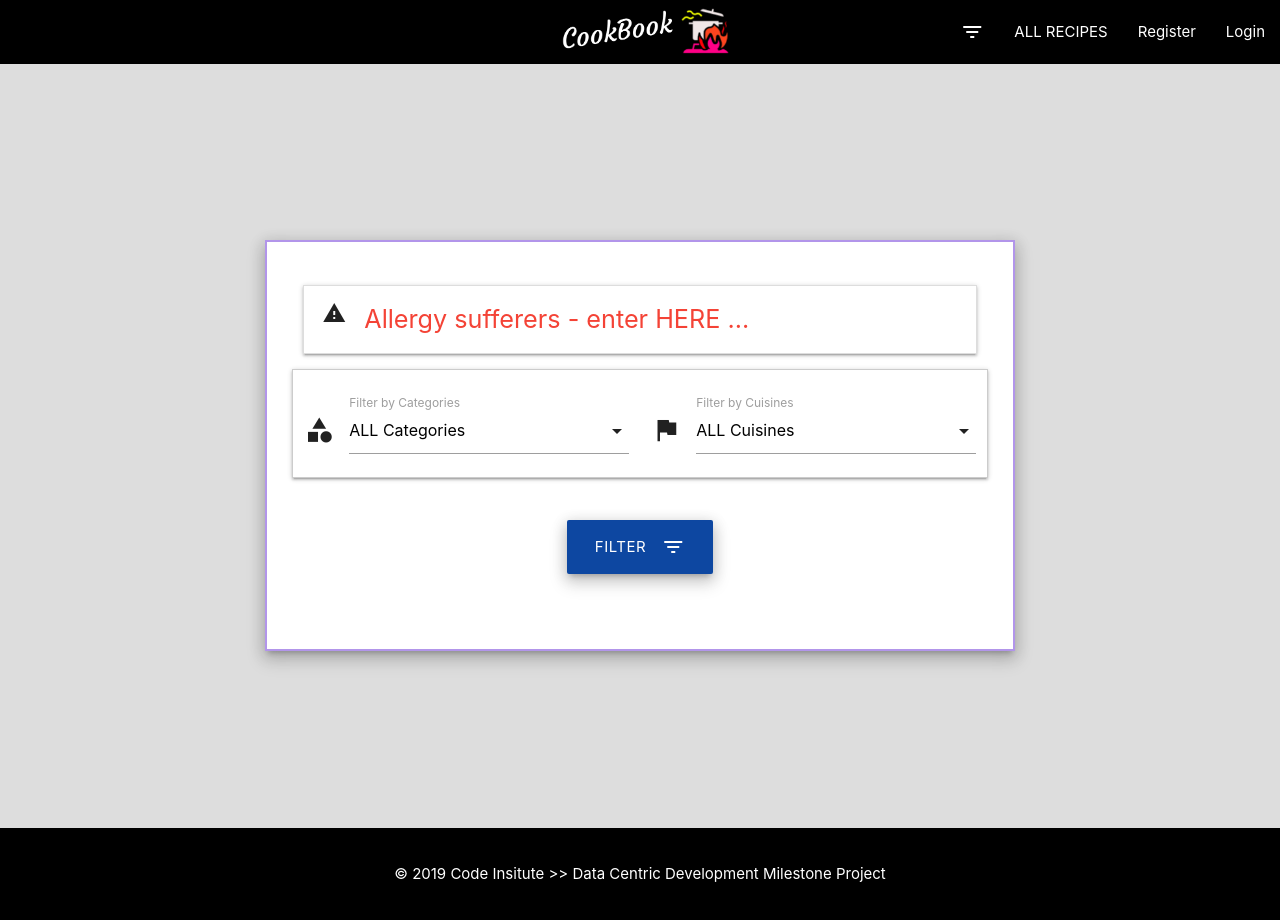
After one commit to sywekpiorko1/milestone-data-centric-dev, a Flask app: page /filterRecipes in a window 1280 px wide. The commit adds this page. Run offline with Flask 2, Linux system fonts and the light colour scheme; some libraries are stand-ins or nearby versions.

Commit message:
Rename search to filter, put allergen filter in collapsible

```diff
--- a/app.py
+++ b/app.py
@@ -25,6 +25,19 @@ recipes_collection = mongo.db.recipes_collection
 deleted_recipes_collection = mongo.db.deleted_recipes_collection
 allergens_collection = mongo.db.allergens_collection
 cuisine_collection = mongo.db.cuisine_collection
+
+
+# Lists for selects
+_categories = category_collection.find()
+category_list = [category for category in _categories]
+category_list_sorted = sorted(category_list, key=itemgetter('category_name'))
+
+_allergens = allergens_collection.find()
+allergen_list = [allergen for allergen in _allergens]
+
+_cuisines = cuisine_collection.find()
+cuisine_list = [cuisine for cuisine in _cuisines]
+cuisine_list_sorted = sorted(cuisine_list, key=itemgetter('cuisine_name'))
 
 # global variables used to share data between edit_recipe and update_recipe
 author_global = "None!"
@@ -79,20 +92,6 @@ def get_recipes():
     if p_offset > recipes_total:
         p_offset = recipes_total
 
-    # Query recipes collection and return ordered by votes descending
-    filteredRecipes = [recipe for recipe in recipes_collection.find(
-                        {
-                            '$query':
-                                {'meal': { '$regex': '.'} },
-                                '$orderby': {'views': -1}
-                            }
-                        )]
-    print("Top 5 recipes [name] order by [views] :  ")
-    for index,recipe in enumerate(filteredRecipes):
-        print(recipe['meal'], recipe['views'])
-        if index == 5:
-            break
-
     # Default sort by ID >> greater id for last added to dbase
     recipes = list(recipes_collection.find().sort('_id').limit(p_limit).skip(p_offset))
     return render_template("recipes.html",
@@ -130,9 +129,10 @@ def view_recipe(recipe_id):
         voted_up_by_viewer = False
 
     # adjust youtube link to allow to be embeded on page
-    keySentence1 = "youtu.be/"
-    keySentence2 = "watch?v="
-    leftPartOfLink = "https://www.youtube.com/embed/"
+    keySentence1 = "youtu.be/" # youtuube link from android app
+    keySentence2 = "watch?v=" # youtube link from web browser
+    leftPartOfLink = "https://www.youtube.com/embed/" # left part of velid link
+    # create rught part of link
     def substring_after(youtubeLink, delim, delim1, many):
         if delim in youtubeLink:
             after = youtubeLink.partition(delim)[2]
@@ -198,20 +198,8 @@ def remove_vote_up(recipe_id, viewer):
     return redirect(request.referrer)
 
 
-@app.route('/searchRecipes', methods=['GET', 'POST'])
-def search_recipes():
-
-    _categories = category_collection.find()
-    category_list = [category for category in _categories]
-    category_list_sorted = sorted(category_list, key=itemgetter('category_name'))
-
-    _cuisines = cuisine_collection.find()
-    cuisine_list = [cuisine for cuisine in _cuisines]
-    cuisine_list_sorted = sorted(cuisine_list, key=itemgetter('cuisine_name'))
-
-    _allergens = allergens_collection.find()
-    allergen_list = [allergen for allergen in _allergens]
-
+@app.route('/filterRecipes', methods=['GET', 'POST'])
+def filter_recipes():
 
     if request.method == 'POST':
         form = request.form.to_dict()
@@ -236,6 +224,11 @@ def search_recipes():
                 search_filter[key] = form[key]
                 filters.append(search_filter)
         # check if selectoin made - if not - display warning
+        print("Filter (category or cuisine) :", filters)
+        # [{'mealName': 'beef'}]
+        print("Filters (do not display allergens) :", exclusion)
+        # []
+
         if filters or exclusion:
             # Create 2 queries
             recipes_with_allowed_allergens = list(recipes_collection.aggregate([
@@ -265,28 +258,28 @@ def search_recipes():
                                     category=category_collection.find(),
                                     count=count,
                                     cuisine=cuisine_collection.find(),
-                                    next_url=f"/searchRecipesPaginated?limit={str(p_limit)}&offset={str(p_offset + p_limit)}",
-                                    prev_url=f"/searchRecipesPaginated?limit={str(p_limit)}&offset={str(p_offset - p_limit)}",
+                                    next_url=f"/filterRecipesPaginated?limit={str(p_limit)}&offset={str(p_offset + p_limit)}",
+                                    prev_url=f"/filterRecipesPaginated?limit={str(p_limit)}&offset={str(p_offset - p_limit)}",
                                     p_limit=p_limit,
                                     p_offset=p_offset,
                                     recipes=recipes,
                                     title="Filtered Recipes")
         else:
-            flash("Choose something before search!")
-            return render_template('search.html',
+            flash("Choose something before filter!")
+            return render_template('filter.html',
                                 allergens=allergen_list,
                                 categories=category_list_sorted,
                                 cuisines=cuisine_list_sorted,
                                 title="Search again")
 
-    return render_template('search.html',
+    return render_template('filter.html',
                            allergens=allergen_list,
                            categories=category_list_sorted,
                            cuisines=cuisine_list_sorted,
                            title="Search")
 
-@app.route('/searchRecipesPaginated')
-def search_recipes_paginated():
+@app.route('/filterRecipesPaginated')
+def filtered_recipes_paginated():
     # Pagination
     # Request the limit from link
     p_limit = int(request.args['limit'])
@@ -307,8 +300,8 @@ def search_recipes_paginated():
                         category=category_collection.find(),
                         count=count,
                         cuisine=cuisine_collection.find(),
-                        next_url=f"/searchRecipesPaginated?limit={str(p_limit)}&offset={str(p_offset + p_limit)}",
-                        prev_url=f"/searchRecipesPaginated?limit={str(p_limit)}&offset={str(p_offset - p_limit)}",
+                        next_url=f"/filterRecipesPaginated?limit={str(p_limit)}&offset={str(p_offset + p_limit)}",
+                        prev_url=f"/filterRecipesPaginated?limit={str(p_limit)}&offset={str(p_offset - p_limit)}",
                         p_limit=p_limit,
                         p_offset=p_offset,
                         recipes=recipes,
@@ -321,17 +314,6 @@ def add_recipe():
     if 'user' in session:
         user_in_db = users_collection.find_one({"username": session['user']})
         if user_in_db:
-
-            _categories = category_collection.find()
-            category_list = [category for category in _categories]
-            category_list_sorted = sorted(category_list, key=itemgetter('category_name'))
-
-            _allergens = allergens_collection.find()
-            allergen_list = [allergen for allergen in _allergens]
-
-            _cuisines = cuisine_collection.find()
-            cuisine_list = [cuisine for cuisine in _cuisines]
-            cuisine_list_sorted = sorted(cuisine_list, key=itemgetter('cuisine_name'))
 
             return render_template('add_recipe.html',
                                    allergens=allergen_list,
@@ -389,18 +371,7 @@ def edit_recipe(recipe_id):
                 global upvotes_who_global
                 upvotes_who_global = list(the_recipe['upvotes_who'])
 
-                _categories = category_collection.find()
-                category_list = [category for category in _categories]
-                category_list_sorted = sorted(category_list, key=itemgetter('category_name'))
-
                 ingredients_list_to_string = (','.join(the_recipe['ingredients']))
-
-                _allergens = allergens_collection.find()
-                allergen_list = [allergen for allergen in _allergens]
-
-                _cuisines = cuisine_collection.find()
-                cuisine_list = [cuisine for cuisine in _cuisines]
-                cuisine_list_sorted = sorted(cuisine_list, key=itemgetter('cuisine_name'))
 
                 return render_template('edit_recipe.html',
                                         allergens=allergen_list,
--- a/static/css/style.css
+++ b/static/css/style.css
@@ -117,11 +117,11 @@ main {
 }
 
 /* Pagination  */
-
+/* and */
 /* Search Template */
 
-#red-bottom {
-  border-bottom: 1px solid red;
+br.line-height-2, li.line-height-2 {
+  line-height: 2.1;
 }
 
 
--- a/templates/_navbar.html
+++ b/templates/_navbar.html
@@ -5,7 +5,7 @@
         height="auto" style="margin-top: -0.2rem"></a>
     <a href="#" data-target="mobile-demo" class="sidenav-trigger"><i class="material-icons">menu</i></a>
     <ul class="right hide-on-med-and-down">
-      <li><a href="{{ url_for('search_recipes') }}"><i class="material-icons">search</i></a></li>
+      <li><a href="{{ url_for('filter_recipes') }}"><i class="material-icons">filter_list</i></a></li>
       <li><a href="{{ url_for('get_recipes', limit=8, offset=0) }}">ALL RECIPES</a></li>
       {% if session.user %}
       <li><a href="{{ url_for('add_recipe') }}">ADD RECIPE</a></li>
@@ -29,21 +29,21 @@
 <ul class="sidenav" id="mobile-demo">
   <li><a href="{{ url_for('index') }}" class="brand-logo left"><img src="..\static\images\logo1.png" width="210"
         height="auto" style="margin-left: 2rem"></a></li>
-  <li><a href="{{ url_for('search_recipes') }}" style="margin-top: 8rem">SEARCH</a></li>
-  <li><a href="{{ url_for('get_recipes', limit=8, offset=0) }}">ALL RECIPES</a></li>
+  <li><a href="{{ url_for('filter_recipes') }}" style="margin-top: 8rem"><i class="material-icons">filter_list</i>FILTER</a></li>
+  <li><a href="{{ url_for('get_recipes', limit=8, offset=0) }}"><i class="material-icons">receipt</i>ALL RECIPES</a></li>
   {% if session.user %}
-  <li><a href="{{ url_for('add_recipe') }}">ADD RECIPE</a></li>
+  <li><a href="{{ url_for('add_recipe') }}"><i class="material-icons">control_point</i>ADD RECIPE</a></li>
   <li class="{% if 'profile' in request.path %} active {% endif %}"><a
-      href="{{url_for('profile', user=session.user)}}">Profile: {{ session.user }}</a></li>
+      href="{{url_for('profile', user=session.user)}}"><i class="material-icons">person</i>Profile: {{ session.user }}</a></li>
   <li><a href="{{url_for('logout')}}">Logout</a></li>
   {% if session.user == 'admin' %}
   <li class="{% if 'admin' in request.path and 'profile' not in request.path %} active {% endif %}"><a
       href="{{url_for('admin')}}">Admin</a></li>
   {% endif %}
   {% else %}
-  <li class="{% if 'register' in request.path %} active {% endif %}"><a href="{{url_for('register')}}">Register</a>
+  <li class="{% if 'register' in request.path %} active {% endif %}"><a href="{{url_for('register')}}"><i class="material-icons">person_add</i>Register</a>
   </li>
-  <li class="{% if 'login' in request.path %} active {% endif %}"><a href="{{url_for('login')}}">Login</a></li>
+  <li class="{% if 'login' in request.path %} active {% endif %}"><a href="{{url_for('login')}}"><i class="material-icons">person</i>Login</a></li>
   {% endif %}
 </ul>
 
--- a/templates/base.html
+++ b/templates/base.html
@@ -48,6 +48,7 @@
       $('.modal').modal();
       $('.tabs').tabs();
       $('.materialboxed').materialbox();
+      $('.collapsible').collapsible();
     });
     $(".myClicableBox").click(function () {
       window.location = $(this).find("a").attr("href");
--- /dev/null
+++ b/templates/filter.html
@@ -0,0 +1,75 @@
+{% extends "base.html" %}
+
+{% block main_content %}
+
+<div class="container-width750 z-depth-3">
+  <div class="row">
+    <form action="{{ url_for('filter_recipes') }}" method="POST" class="input-field col s12">
+
+      <!--                              ALLERGENS CHECKBOXES -->
+      <ul class="collapsible">
+        <li>
+          <div class="collapsible-header"><i class="material-icons">warning</i><span class="red-text flow-text">Allergy sufferers
+              - enter HERE ...</span></div>
+          <div class="collapsible-body">
+            <div id="red-bottom" class="row">
+              <div class="row">
+                <div class="col center">
+                  <span class="padded-from-left red-text"><strong> check allergens to EXCLUDE in results</strong></span>
+                </div>
+              </div>
+              {% for allergen in allergens %}
+              <div class="col s5 offset-s1 l3">
+                <p>
+                  <label for="{{allergen.allergen_name}}">
+                    <input type="checkbox" id="{{allergen.allergen_name}}" class="filled-in" name="allergens"
+                      value="{{allergen.allergen_name}}">
+                    <span>{{allergen.allergen_name}}</span>
+                  </label>
+                </p>
+              </div>
+              {% endfor %}
+            </div>
+          </div>
+
+        </li>
+      </ul>
+
+      <div class="row z-depth-1" style="border:#cccccc solid 1px;">
+        <br>
+        <!--                              CATEGORY FROM LIST -->
+        <div class="input-field col m6 s12">
+          <i class="material-icons prefix">category</i>
+          <select id="category" name="category">
+            <option value="" disabled selected>ALL Categories</option>
+            {% for category in categories %}
+            <option value="{{category.category_name}}">{{category.category_name}}</option>
+            {% endfor %}
+          </select>
+          <label>Filter by Categories</label>
+        </div>
+
+        <!--                                CUISINE FROM LIST -->
+        <div class="input-field col m6 s12">
+          <i class="material-icons prefix">flag</i>
+          <select id="cuisine" name="cuisine">
+            <option value="" disabled selected>ALL Cuisines</option>
+            {% for cuisine in cuisines %}
+            <option value="{{cuisine.cuisine_name}}">{{cuisine.cuisine_name}}</option>
+            {% endfor %}
+          </select>
+          <label>Filter by Cuisines</label>
+        </div>
+      </div>
+      <br class="line-height-2">
+
+      <div class="row center-align">
+        <button class="btn btn-large waves-seffect waves-light blue darken-4 z-depth-3" type="submit"
+          name="action">Filter
+          <i class="material-icons right">filter_list</i>
+        </button>
+      </div>
+    </form>
+  </div>
+</div>
+{% endblock main_content %}
--- a/templates/index.html
+++ b/templates/index.html
@@ -8,7 +8,7 @@
   <br>
   <P>to online cooking recipes database which consists recipes from various categories and cuisines around the world.</P>
   <br>
-  <p>Feel free using ours CooKBooK, You can explore <div class="chip"><a class="linked" href="{{ url_for('get_recipes', limit=8, offset=0) }}">ALL</a></div> or&nbsp; <div class="chip"><a href="{{ url_for('search_recipes') }}">SEARCH/FILTER</a></div> existing recipes.</p>
+  <p>Feel free using ours CooKBooK, You can explore <div class="chip"><a class="linked" href="{{ url_for('get_recipes', limit=8, offset=0) }}">ALL</a></div> or&nbsp; <div class="chip"><a href="{{ url_for('filter_recipes') }}">FILTER</a></div> existing recipes.</p>
   <br>
 
   {% if viewer == 'anonim' %}
```
Also changed, not shown: templates/search.html (deleted, +0 -67 lines).
